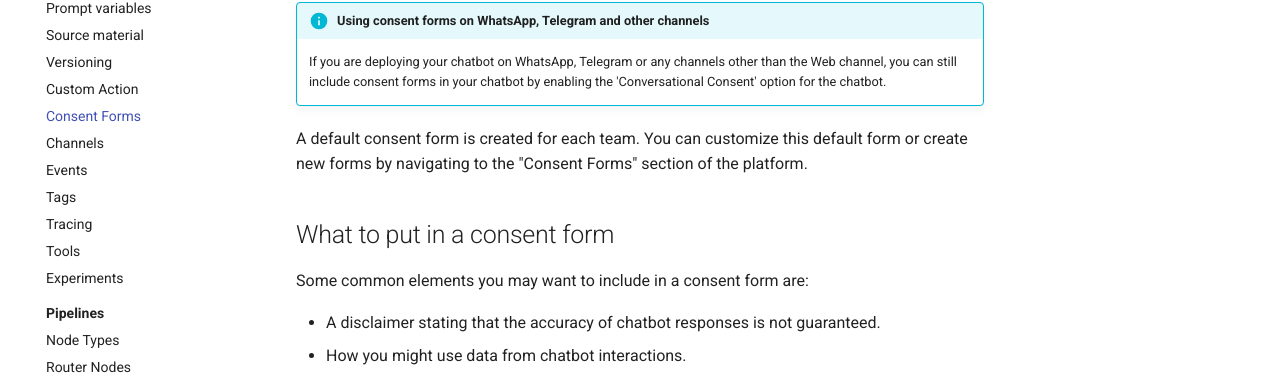
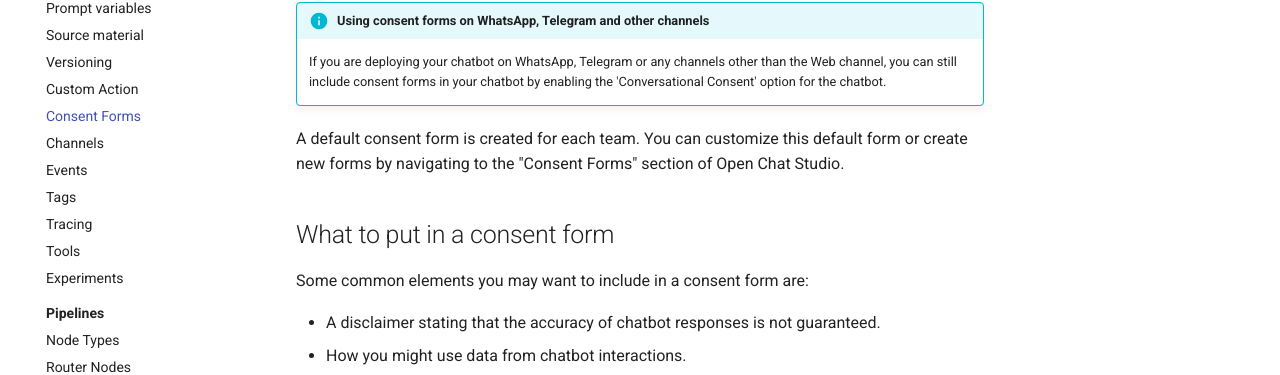
Before and after one commit to dimagi/open-chat-studio-docs, an MkDocs documentation site: the page built from docs/concepts/consent.md, in a window 1280 px wide and 900 px high, scrolled down 619 px. Shown: the part 291-666 px from the top of the window. Built offline with MkDocs 1.6.1 and Material for MkDocs 9.7.7, drawn with Linux system fonts in a browser that asks for light colours; a script that is not in the unit is left out; comment, search, counter and statistics services are not loaded.

Commit message:
Disambiguate "platform" from Channel and from OCS itself
"platform" was used for the Channel concept, and separately for OCS
itself, with no way to tell which was meant. Link to the Channel
concept on first use, and say "Open Chat Studio" where that's what
was meant.

Co-Authored-By: Claude Sonnet 5 <noreply@anthropic.com>

```diff
--- a/docs/concepts/consent.md
+++ b/docs/concepts/consent.md
@@ -7,7 +7,7 @@ Consent forms allow chatbot makers to provide context to chatbot users on how th
 !!! info "Using consent forms on WhatsApp, Telegram and other channels"
     If you are deploying your chatbot on WhatsApp, Telegram or any channels other than the Web channel, you can still include consent forms in your chatbot by enabling the 'Conversational Consent' option for the chatbot.
 
-A default consent form is created for each team. You can customize this default form or create new forms by navigating to the "Consent Forms" section of the platform.
+A default consent form is created for each team. You can customize this default form or create new forms by navigating to the "Consent Forms" section of Open Chat Studio.
 
 ## What to put in a consent form
 
```
Also changed, not shown: docs/concepts/participant_data.md (+1 -1 lines).
